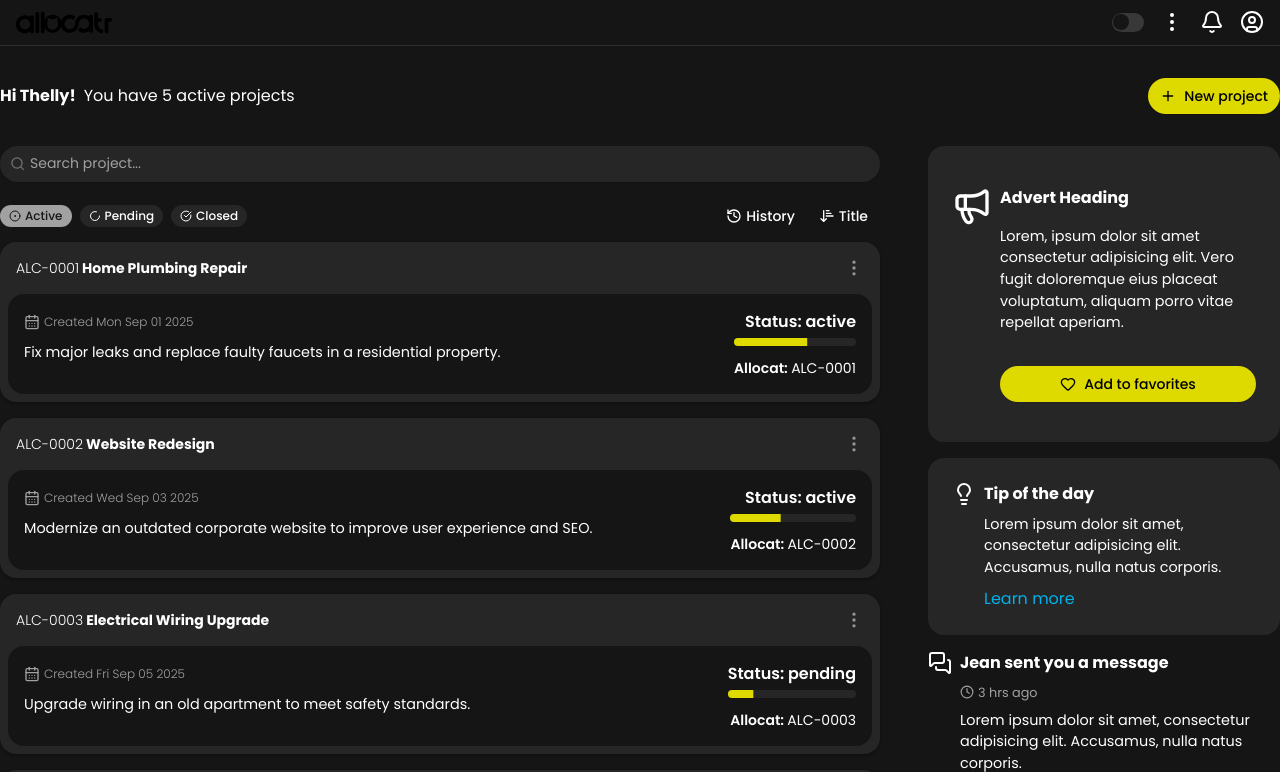
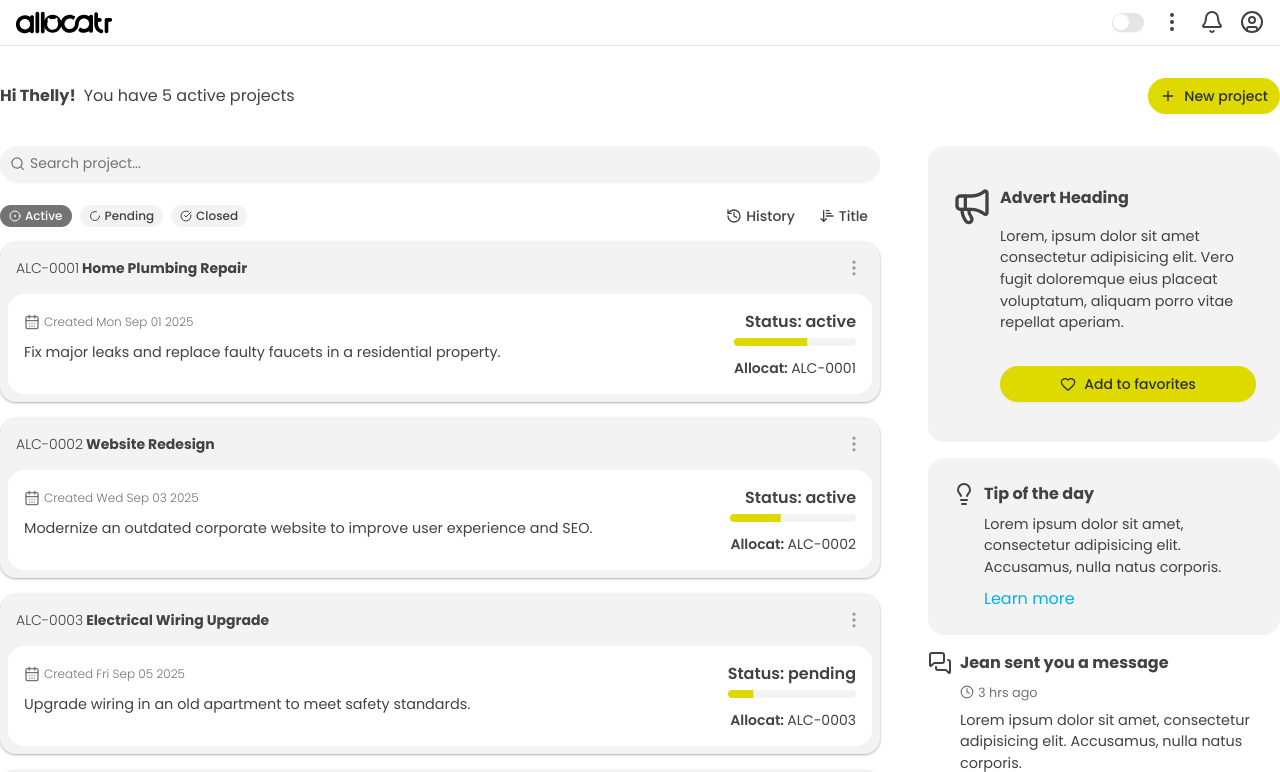
Before and after one commit to bytebytrevor/allocatrui, a React (Vite) app: page /projects in a window 1280 px wide. Shown: the top 772 px of the page. Built offline with nearby package versions, Linux system fonts and the light colour scheme.

Commit message:
Update Projects from

```diff
--- a/index.html
+++ b/index.html
@@ -1,5 +1,5 @@
 <!DOCTYPE html>
-<html lang="en" class="dark">
+<html lang="en" class="">
   <head>
     <meta charset="UTF-8" />
     <link rel="icon" type="image/svg+xml" href="/vite.svg" />
--- a/src/components/ui/button.tsx
+++ b/src/components/ui/button.tsx
@@ -10,7 +10,7 @@ const buttonVariants = cva(
     variants: {
       variant: {
         default:
-          "bg-primary text-black shadow-xs hover:bg-primary/90",
+          "bg-primary text-dark-gray shadow-xs hover:bg-primary/90",
         destructive:
           "bg-destructive text-white shadow-xs hover:bg-destructive/90 focus-visible:ring-destructive/20 dark:focus-visible:ring-destructive/40 dark:bg-destructive/60",
         outline:
--- a/src/index-test.css
+++ b/src/index-test.css
@@ -20,7 +20,7 @@
     -moz-osx-font-smoothing: grayscale;
     --radius: 0.625rem;
     --background: oklch(1 0 0);
-    --foreground: oklch(0.145 0 0);
+    --foreground: oklch(37.909% 0.00004 271.152);
     --card: oklch(1 0 0);
     --card-foreground: oklch(0.145 0 0);
     --popover: oklch(1 0 0);
@@ -52,6 +52,7 @@
     --sidebar-accent-foreground: oklch(0.205 0 0);
     --sidebar-border: oklch(0.922 0 0);
     --sidebar-ring: oklch(0.708 0 0);
+    --dark-gray: #303030;
 }
 
 body {
@@ -105,10 +106,11 @@ body {
   --color-sidebar-accent-foreground: var(--sidebar-accent-foreground);
   --color-sidebar-border: var(--sidebar-border);
   --color-sidebar-ring: var(--sidebar-ring);
+  --color-dark-gray: var(--dark-gray);
 }
 
 .dark {
-  --background: #151515;
+  --background: #1D1D1D;
   --foreground: #FFFFFF;
   --card: oklch(0.205 0 0);
   --card-foreground: oklch(0.985 0 0);
@@ -141,6 +143,7 @@ body {
   --sidebar-accent-foreground: oklch(0.985 0 0);
   --sidebar-border: oklch(1 0 0 / 10%);
   --sidebar-ring: oklch(0.556 0 0);
+  --dark-gray: #303030;
 }
 
 @layer base {
```
